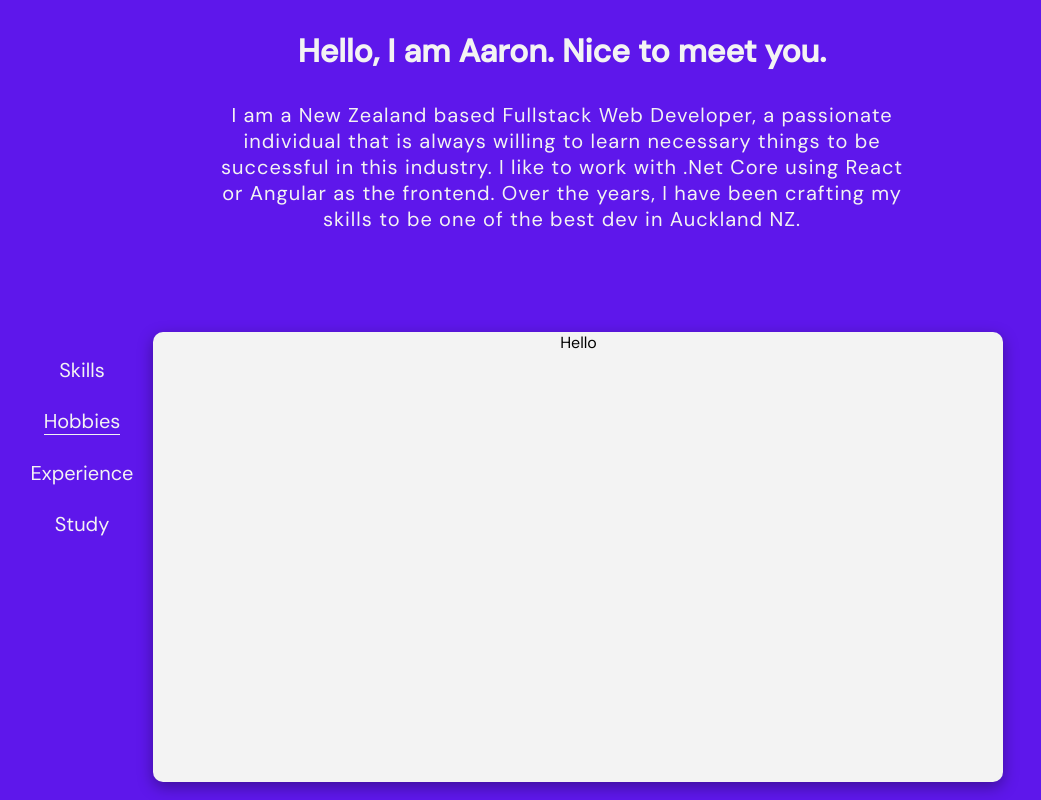
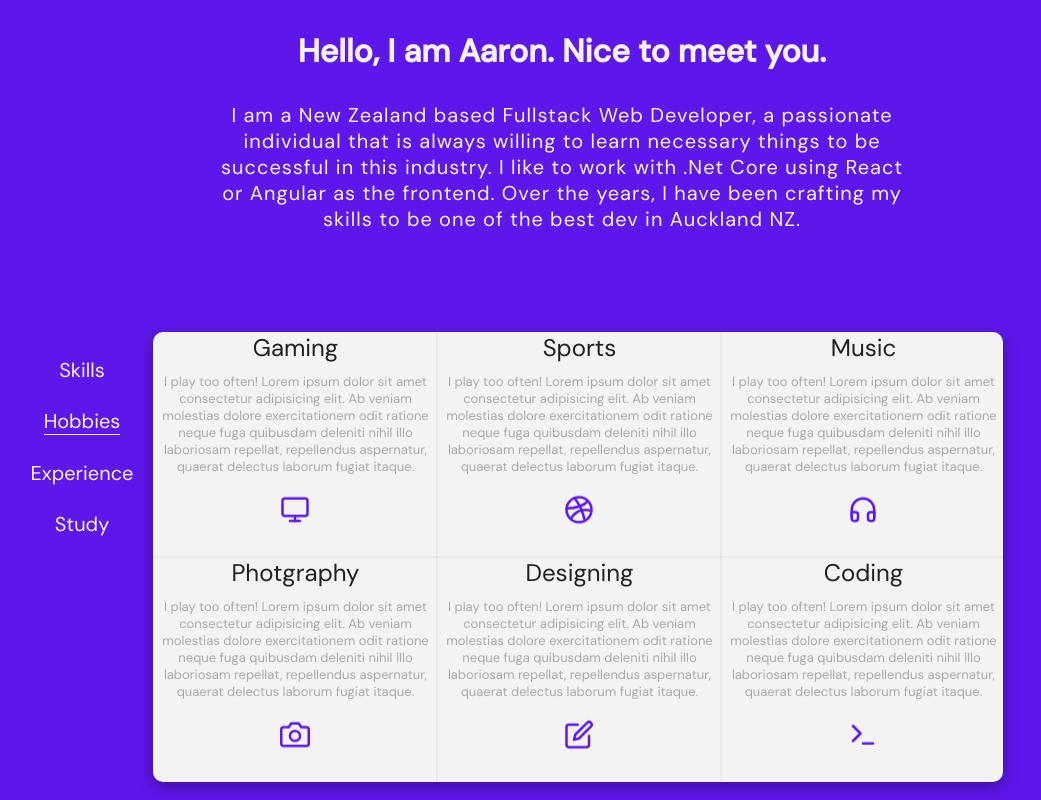
Before and after one commit to DiamondD7/WebPortfolio_2023, a React (Vite) app: page / in a window 1280 px wide. Both pictures are taken after a click on the button "Hobbies". Shown: the part 1080-1880 px from the top of the page, without its empty margins (78-1119 px from the left). Built offline with nearby package versions, Linux system fonts and the light colour scheme.

Commit message:
implemented the hobbies section of the about component with animation but no context yet

```diff
--- a/src/components/Aboutme/About.jsx
+++ b/src/components/Aboutme/About.jsx
@@ -1,4 +1,12 @@
 import React, { useState } from "react";
+import {
+  FiDribbble,
+  FiHeadphones,
+  FiTerminal,
+  FiEdit,
+  FiCamera,
+  FiMonitor,
+} from "react-icons/fi";
 
 import "../../styles/aboutstyles.css";
 const Description = () => {
@@ -117,11 +125,102 @@ const Description = () => {
 
           {hobbiesClicked && (
             <div
+              className="hobbies-container"
               style={
                 hobbiesClicked ? { animation: "opacityEffect .5s ease-in" } : {}
               }
             >
-              <p>Hello</p>
+              <div className="tx">
+                <h2 className="description-texts__header">Gaming</h2>
+                <p className="description-texts__subheader">
+                  I play too often! Lorem ipsum dolor sit amet consectetur
+                  adipisicing elit. Ab veniam molestias dolore exercitationem
+                  odit ratione neque fuga quibusdam deleniti nihil illo
+                  laboriosam repellat, repellendus aspernatur, quaerat delectus
+                  laborum fugiat itaque.
+                </p>
+                <FiMonitor
+                  size={"30px"}
+                  color="#5e17eb"
+                  className="floatfloat"
+                />
+              </div>
+
+              <div className="tx">
+                <h2 className="description-texts__header">Sports</h2>
+                <p className="description-texts__subheader">
+                  I play too often! Lorem ipsum dolor sit amet consectetur
+                  adipisicing elit. Ab veniam molestias dolore exercitationem
+                  odit ratione neque fuga quibusdam deleniti nihil illo
+                  laboriosam repellat, repellendus aspernatur, quaerat delectus
+                  laborum fugiat itaque.
+                </p>
+                <FiDribbble
+                  size={"30px"}
+                  color="#5e17eb"
+                  className="floatfloat"
+                />
+              </div>
+
+              <div className="tx">
+                <h2 className="description-texts__header">Music</h2>
+                <p className="description-texts__subheader">
+                  I play too often! Lorem ipsum dolor sit amet consectetur
+                  adipisicing elit. Ab veniam molestias dolore exercitationem
+                  odit ratione neque fuga quibusdam deleniti nihil illo
+                  laboriosam repellat, repellendus aspernatur, quaerat delectus
+                  laborum fugiat itaque.
+                </p>
+                <FiHeadphones
+                  size={"30px"}
+                  color="#5e17eb"
+                  className="floatfloat"
+                />
+              </div>
+
+              <div className="tx">
+                <h2 className="description-texts__header">Photgraphy</h2>
+                <p className="description-texts__subheader">
+                  I play too often! Lorem ipsum dolor sit amet consectetur
+                  adipisicing elit. Ab veniam molestias dolore exercitationem
+                  odit ratione neque fuga quibusdam deleniti nihil illo
+                  laboriosam repellat, repellendus aspernatur, quaerat delectus
+                  laborum fugiat itaque.
+                </p>
+                <FiCamera
+                  size={"30px"}
+                  color="#5e17eb"
+                  className="floatfloat"
+                />
+              </div>
+
+              <div className="tx">
+                <h2 className="description-texts__header">Designing</h2>
+                <p className="description-texts__subheader">
+                  I play too often! Lorem ipsum dolor sit amet consectetur
+                  adipisicing elit. Ab veniam molestias dolore exercitationem
+                  odit ratione neque fuga quibusdam deleniti nihil illo
+                  laboriosam repellat, repellendus aspernatur, quaerat delectus
+                  laborum fugiat itaque.
+                </p>
+                <FiEdit size={"30px"} color="#5e17eb" className="floatfloat" />
+              </div>
+
+              <div className="tx">
+                <h2 className="description-texts__header">Coding</h2>
+                <p className="description-texts__subheader">
+                  I play too often! Lorem ipsum dolor sit amet consectetur
+                  adipisicing elit. Ab veniam molestias dolore exercitationem
+                  odit ratione neque fuga quibusdam deleniti nihil illo
+                  laboriosam repellat, repellendus aspernatur, quaerat delectus
+                  laborum fugiat itaque.
+                </p>
+                <FiTerminal
+                  size={"30px"}
+                  color="#5e17eb"
+                  className="floatfloat"
+                />
+              </div>
             </div>
           )}
         </div>
--- a/src/styles/aboutstyles.css
+++ b/src/styles/aboutstyles.css
@@ -113,3 +113,41 @@
     margin-top: 30px;
     color: #5e17eb;
 }
+
+
+/* HOBBIES */
+
+.hobbies-container{
+ /* display: flex;
+ justify-content: space-evenly; */
+ display: grid;
+ grid-template-columns: repeat(3, 284px);
+ grid-template-rows: repeat(2, 225px);
+ /* margin-top: 50px; */
+}
+
+
+.floatfloat{
+    /* position: fixed;
+    bottom: 0;
+    left: 50%; */
+    transform: translateX(-50%);
+    animation: float 3s ease-in-out infinite;
+    margin-top: 20px;
+}
+
+.tx{
+    box-shadow: rgba(0, 0, 0, 0.35) 0px 0px 0.8px;
+}
+
+@keyframes float {
+    0% {
+      transform: translatey(0);
+    }
+    50% {
+      transform: translatey(-10px);
+    }
+    100% {
+      transform: translatey(0);
+    }
+}
--- a/src/styles/herostyles.css
+++ b/src/styles/herostyles.css
@@ -40,7 +40,7 @@
     position: absolute;
     top:-300px;
     left: -220px;
-    animation: splatterEffect11 1s ease-in-out;
+    animation: splatterEffect1 1s ease-in-out;
 }
 
 .image-splatter2{
@@ -55,7 +55,7 @@
     position: absolute;
     top:0px;
     right: 100px;
-    animation: splatterEffect3 1s ease-in;
+    animation: splatterEffect3 .5s ease-in;
 }
 
 .hero-cartoon-image__wrapper{
@@ -102,7 +102,7 @@
     0%{
         opacity: 0;
     }
-    70%,100%{
+    50%,100%{
         opacity: 1;
     }
 }
@@ -112,7 +112,7 @@
     0%{
         opacity: 0;
     }
-    90%,100%{
+    80%,100%{
         opacity: 1;
     }
 }
```
